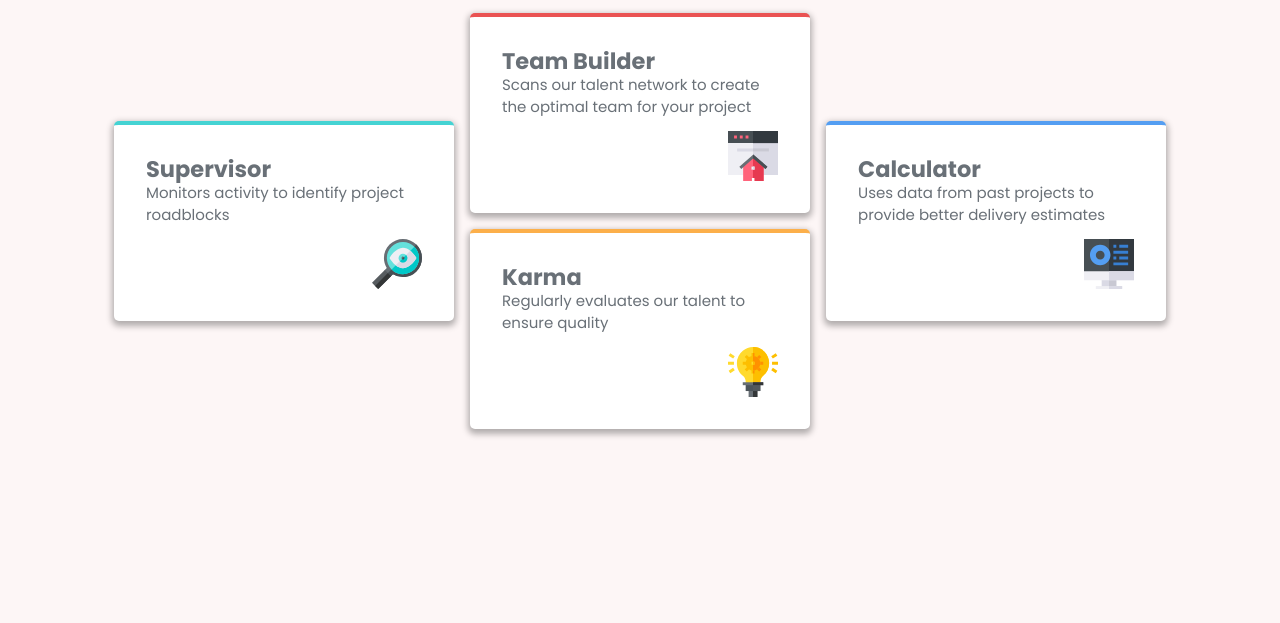
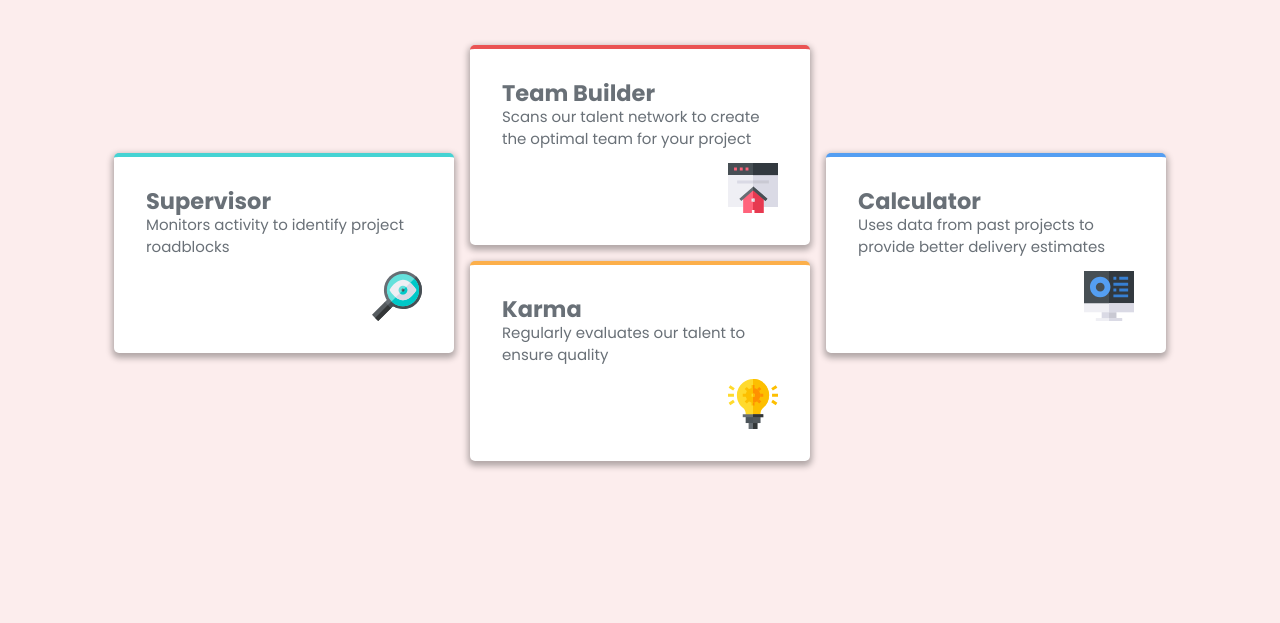
Before and after one commit to Aman11b/Four-card-feature-section, a plain HTML site: page index.html in a window 1280 px wide. Shown: the part 215-838 px from the top of the page. Before the commit the page ends 800 px from the top, so only its background shows below. Drawn offline with Linux system fonts and the light colour scheme.

Commit message:
prefinal tweeks

```diff
--- a/style.css
+++ b/style.css
@@ -97,12 +97,15 @@ textarea:not([rows]) {
 body{
   font-family: var(--ff);
   font-size: var(--fs-body);
-  background-color: hsl(0 78% 62% / 5%);
+  background-color: hsl(0 78% 62% / 10%);
+}
+main{
+  padding: 2rem;
 }
 
 /* desktop design */
 .wrapper{
-  padding: 2.4rem;
+  margin: 2.4rem;
 
   display: flex;
   flex-direction: column;
@@ -133,6 +136,7 @@ header {
 .heading_para {
   margin-top: 1.4rem;
 }
+
 .cards {
   display: grid;
   grid-template-columns: repeat(3, 1fr); /* 3 equal columns */
@@ -164,7 +168,6 @@ header {
   align-self: center; /* Centers content vertically within the grid area */
 }
 
-
 .Supervisor,
 .Team-Builder,
 .Karma,
@@ -175,7 +178,7 @@ header {
   color: var(--grey-400);
   /* font-size: 12px; */
 
-  background-color: var(--clr-white);
+   background-color: var(--clr-white);
 
 
   box-shadow: 0px 3px 6px 2px rgba(0, 0, 0, 0.3);
```
